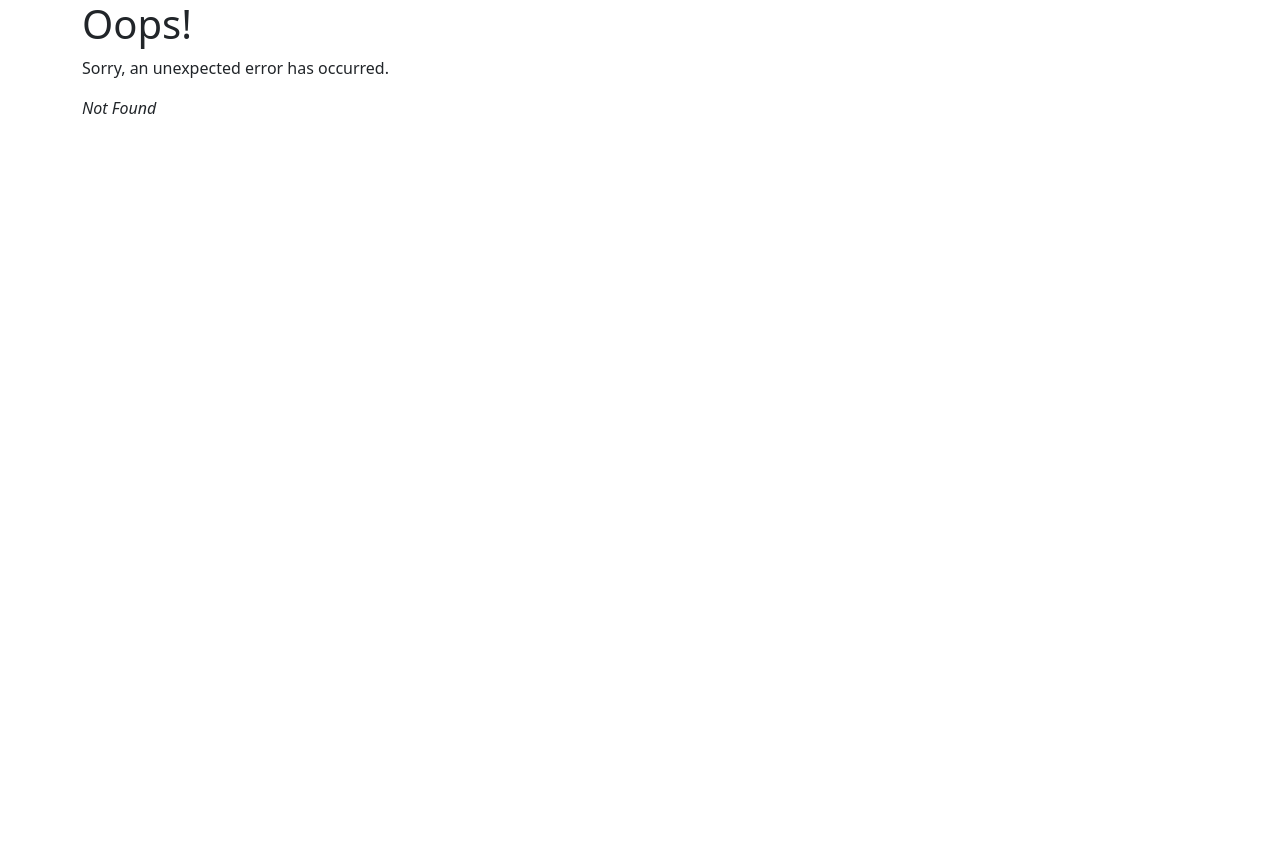
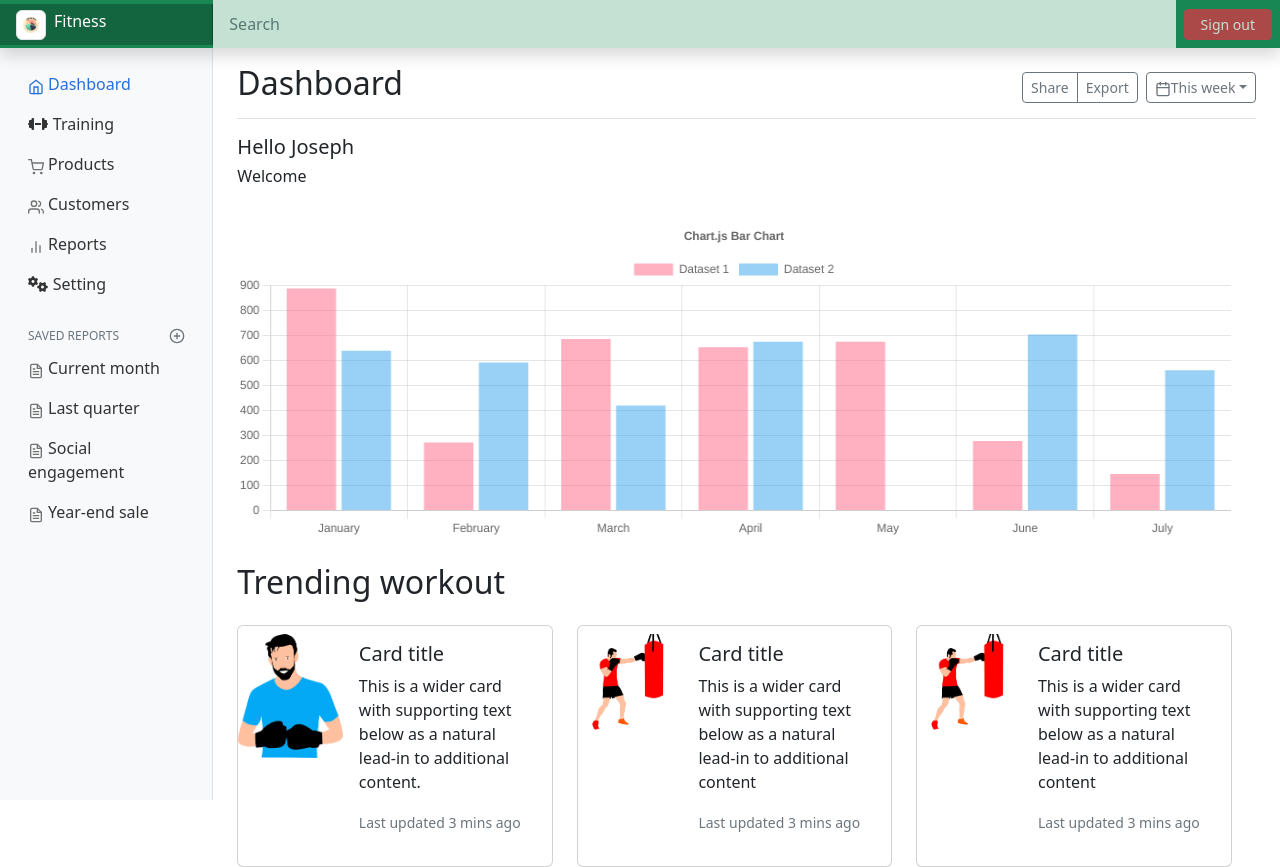
Before and after one commit to josephDev123/Fitness-app, a React (Create React App) app in the folder client/: page /admin in a window 1280 px wide. Before the commit this address had no page. Before the commit the page ends 800 px from the top, so only its background shows below. Built offline with nearby package versions, Linux system fonts and the light colour scheme.

Commit message:
modified:   client/public/index.html, client_routes.js, Dashboard.jsx, Trending.jsx and created IndexChart.jsx and Training.jsx

```diff
--- a/client/public/index.html
+++ b/client/public/index.html
@@ -13,7 +13,7 @@
 
     <link rel="manifest" href="%PUBLIC_URL%/manifest.json" />
     <link href="https://cdn.jsdelivr.net/npm/bootstrap@5.2.2/dist/css/bootstrap.min.css" rel="stylesheet" integrity="sha384-Zenh87qX5JnK2Jl0vWa8Ck2rdkQ2Bzep5IDxbcnCeuOxjzrPF/et3URy9Bv1WTRi" crossorigin="anonymous">
-
+    <link rel="stylesheet" href="https://cdnjs.cloudflare.com/ajax/libs/font-awesome/6.2.1/css/all.min.css" integrity="sha512-MV7K8+y+gLIBoVD59lQIYicR65iaqukzvf/nwasF0nqhPay5w/9lJmVM2hMDcnK1OnMGCdVK+iQrJ7lzPJQd1w==" crossorigin="anonymous" referrerpolicy="no-referrer" />
     <title>Fitness App</title>
   </head>
   <body>
--- /dev/null
+++ b/client/src/components/IndexChart.jsx
@@ -0,0 +1,51 @@
+import React from 'react'
+import {Chart as ChartJS, CategoryScale,LinearScale,BarElement, Title,Tooltip,Legend} from 'chart.js';
+import { Bar } from 'react-chartjs-2';
+import { faker } from '@faker-js/faker';
+import Trending from './pages/Trending';
+
+
+ChartJS.register(CategoryScale,LinearScale,BarElement,Title,Tooltip, Legend);
+
+export const options = {
+  responsive: true,
+  maintainAspectRatio: false,
+  plugins: {
+    legend: {
+      position: 'top',
+    },
+    title: {
+      display: true,
+      text: 'Chart.js Bar Chart',
+    },
+  },
+};
+
+const labels = ['January', 'February', 'March', 'April', 'May', 'June', 'July'];
+
+export const data = {
+  labels,
+  datasets: [
+    {
+      label: 'Dataset 1',
+      data: labels.map(() => faker.datatype.number({ min: 0, max: 1000 })),
+      backgroundColor: 'rgba(255, 99, 132, 0.5)',
+    },
+    {
+      label: 'Dataset 2',
+      data: labels.map(() => faker.datatype.number({ min: 0, max: 1000 })),
+      backgroundColor: 'rgba(53, 162, 235, 0.5)',
+    },
+  ],
+};
+
+
+
+export default function IndexChart(){
+  return (
+     <section className='row' style={{maxHeight:'20rem'}}>
+        <Bar options={options} data={data} width={100} />
+        <Trending/>
+     </section>
+  )
+}
--- a/client/src/components/Layouts/Dashboard.jsx
+++ b/client/src/components/Layouts/Dashboard.jsx
@@ -1,45 +1,8 @@
 import React from 'react'
 import { Outlet, Link } from 'react-router-dom';
-import {Chart as ChartJS, CategoryScale,LinearScale,BarElement, Title,Tooltip,Legend} from 'chart.js';
-import { Bar } from 'react-chartjs-2';
-import { faker } from '@faker-js/faker';
 import   '../../assets/styles/dashboard_style.css'
 import  '../../assets/styles/dashboard.css';
 
-
-ChartJS.register(CategoryScale,LinearScale,BarElement,Title,Tooltip, Legend);
-
-export const options = {
-  responsive: true,
-  maintainAspectRatio: false,
-  plugins: {
-    legend: {
-      position: 'top',
-    },
-    title: {
-      display: true,
-      text: 'Chart.js Bar Chart',
-    },
-  },
-};
-
-const labels = ['January', 'February', 'March', 'April', 'May', 'June', 'July'];
-
-export const data = {
-  labels,
-  datasets: [
-    {
-      label: 'Dataset 1',
-      data: labels.map(() => faker.datatype.number({ min: 0, max: 1000 })),
-      backgroundColor: 'rgba(255, 99, 132, 0.5)',
-    },
-    {
-      label: 'Dataset 2',
-      data: labels.map(() => faker.datatype.number({ min: 0, max: 1000 })),
-      backgroundColor: 'rgba(53, 162, 235, 0.5)',
-    },
-  ],
-};
 
 
 
@@ -49,93 +12,93 @@ export default function Dashboard() {
   return (
 
    <>
-      <header class="navbar navbar-dark sticky-top bg-success flex-md-nowrap p-0 shadow">
+      <header className="navbar navbar-dark sticky-top bg-success flex-md-nowrap p-0 shadow">
         <Link className="navbar-brand col-md-3 col-lg-2 me-0 px-3 fs-6" to="#">
           <img src={process.env.PUBLIC_URL + '/imgs/logo/logo.png'} alt="Logo" width="30" height="24" className="d-inline-block me-2 align-text-top img-fluid img-thumbnail"/>
           Fitness
         </Link>
-        <button class="navbar-toggler position-absolute d-md-none" type="button" data-bs-toggle="collapse" data-bs-target="#sidebarMenu" aria-controls="sidebarMenu" aria-expanded="true" aria-label="Toggle navigation">
-          <span class="navbar-toggler-icon"></span>
+        <button className="navbar-toggler position-absolute d-md-none" type="button" data-bs-toggle="collapse" data-bs-target="#sidebarMenu" aria-controls="sidebarMenu" aria-expanded="true" aria-label="Toggle navigation">
+          <span className="navbar-toggler-icon"></span>
         </button>
-        <input class="form-control form-control-dark w-100 rounded-0 border-0 bg-body opacity-75" type="text" placeholder="Search" aria-label="Search"/>
-        <div class="navbar-nav">
-          <div class="nav-item text-nowrap">
-            <button class="btn btn-sm btn-danger opacity-75 px-3 m-2" href="#">Sign out</button>
+        <input className="form-control form-control-dark w-100 rounded-0 border-0 bg-body opacity-75" type="text" placeholder="Search" aria-label="Search"/>
+        <div className="navbar-nav">
+          <div className="nav-item text-nowrap">
+            <button className="btn btn-sm btn-danger opacity-75 px-3 m-2" to="#">Sign out</button>
           </div>
         </div>
       </header>
 
-      <div class="container-fluid">
-        <div class="row">
-          <nav id="sidebarMenu" class="col-md-3 col-lg-2 d-md-block bg-light sidebar collapse show">
-            <div class="position-sticky pt-3 sidebar-sticky">
-              <ul class="nav flex-column">
-                <li class="nav-item">
-                  <Link class="nav-link active" aria-current="page" href="#">
-                    <svg xmlns="http://www.w3.org/2000/svg" width="24" height="24" viewBox="0 0 24 24" fill="none" stroke="currentColor" stroke-width="2" stroke-linecap="round" stroke-linejoin="round" class="feather feather-home align-text-bottom" aria-hidden="true"><path d="M3 9l9-7 9 7v11a2 2 0 0 1-2 2H5a2 2 0 0 1-2-2z"></path><polyline points="9 22 9 12 15 12 15 22"></polyline></svg>
+      <div className="container-fluid">
+        <div className="row">
+          <nav id="sidebarMenu" className="col-md-3 col-lg-2 d-md-block bg-light sidebar collapse show">
+            <div className="position-sticky pt-3 sidebar-sticky">
+              <ul className="nav flex-column">
+                <li className="nav-item">
+                  <Link className="nav-link active" aria-current="page" to="/admin">
+                    <svg xmlns="http://www.w3.org/2000/svg" width="24" height="24" viewBox="0 0 24 24" fill="none" stroke="currentColor" strokeWidth="2" strokeLinecap="round" className="feather feather-home align-text-bottom" aria-hidden="true"><path d="M3 9l9-7 9 7v11a2 2 0 0 1-2 2H5a2 2 0 0 1-2-2z"></path><polyline points="9 22 9 12 15 12 15 22"></polyline></svg>
                     Dashboard
                   </Link>
                 </li>
-                <li class="nav-item">
-                  <Link class="nav-link" href="#">
-                    <svg xmlns="http://www.w3.org/2000/svg" width="24" height="24" viewBox="0 0 24 24" fill="none" stroke="currentColor" stroke-width="2" stroke-linecap="round" stroke-linejoin="round" class="feather feather-file align-text-bottom" aria-hidden="true"><path d="M13 2H6a2 2 0 0 0-2 2v16a2 2 0 0 0 2 2h12a2 2 0 0 0 2-2V9z"></path><polyline points="13 2 13 9 20 9"></polyline></svg>
-                    Orders
+                <li className="nav-item">
+                  <Link className="nav-link" to="training">
+                  <i className="fa-solid fa-dumbbell" style={{marginRight:'0.3rem'}}></i>
+                    Training
                   </Link>
                 </li>
-                <li class="nav-item">
-                  <Link class="nav-link" href="#">
-                    <svg xmlns="http://www.w3.org/2000/svg" width="24" height="24" viewBox="0 0 24 24" fill="none" stroke="currentColor" stroke-width="2" stroke-linecap="round" stroke-linejoin="round" class="feather feather-shopping-cart align-text-bottom" aria-hidden="true"><circle cx="9" cy="21" r="1"></circle><circle cx="20" cy="21" r="1"></circle><path d="M1 1h4l2.68 13.39a2 2 0 0 0 2 1.61h9.72a2 2 0 0 0 2-1.61L23 6H6"></path></svg>
+                <li className="nav-item">
+                  <Link className="nav-link" to="#">
+                    <svg xmlns="http://www.w3.org/2000/svg" width="24" height="24" viewBox="0 0 24 24" fill="none" stroke="currentColor" strokeWidth="2" strokeLinecap="round" className="feather feather-shopping-cart align-text-bottom" aria-hidden="true"><circle cx="9" cy="21" r="1"></circle><circle cx="20" cy="21" r="1"></circle><path d="M1 1h4l2.68 13.39a2 2 0 0 0 2 1.61h9.72a2 2 0 0 0 2-1.61L23 6H6"></path></svg>
                     Products
                   </Link>
                 </li>
-                <li class="nav-item">
-                  <Link class="nav-link" href="#">
-                    <svg xmlns="http://www.w3.org/2000/svg" width="24" height="24" viewBox="0 0 24 24" fill="none" stroke="currentColor" stroke-width="2" stroke-linecap="round" stroke-linejoin="round" class="feather feather-users align-text-bottom" aria-hidden="true"><path d="M17 21v-2a4 4 0 0 0-4-4H5a4 4 0 0 0-4 4v2"></path><circle cx="9" cy="7" r="4"></circle><path d="M23 21v-2a4 4 0 0 0-3-3.87"></path><path d="M16 3.13a4 4 0 0 1 0 7.75"></path></svg>
+                <li className="nav-item">
+                  <Link className="nav-link" to="#">
+                    <svg xmlns="http://www.w3.org/2000/svg" width="24" height="24" viewBox="0 0 24 24" fill="none" stroke="currentColor" strokeWidth="2" strokeLinecap="round" className="feather feather-users align-text-bottom" aria-hidden="true"><path d="M17 21v-2a4 4 0 0 0-4-4H5a4 4 0 0 0-4 4v2"></path><circle cx="9" cy="7" r="4"></circle><path d="M23 21v-2a4 4 0 0 0-3-3.87"></path><path d="M16 3.13a4 4 0 0 1 0 7.75"></path></svg>
                     Customers
                   </Link>
                 </li>
-                <li class="nav-item">
-                  <Link class="nav-link" href="#">
-                    <svg xmlns="http://www.w3.org/2000/svg" width="24" height="24" viewBox="0 0 24 24" fill="none" stroke="currentColor" stroke-width="2" stroke-linecap="round" stroke-linejoin="round" class="feather feather-bar-chart-2 align-text-bottom" aria-hidden="true"><line x1="18" y1="20" x2="18" y2="10"></line><line x1="12" y1="20" x2="12" y2="4"></line><line x1="6" y1="20" x2="6" y2="14"></line></svg>
+                <li className="nav-item">
+                  <Link className="nav-link" to="#">
+                    <svg xmlns="http://www.w3.org/2000/svg" width="24" height="24" viewBox="0 0 24 24" fill="none" stroke="currentColor" strokeWidth="2" strokeLinecap="round" className="feather feather-bar-chart-2 align-text-bottom" aria-hidden="true"><line x1="18" y1="20" x2="18" y2="10"></line><line x1="12" y1="20" x2="12" y2="4"></line><line x1="6" y1="20" x2="6" y2="14"></line></svg>
                     Reports
                   </Link>
                 </li>
-                <li class="nav-item">
-                  <Link class="nav-link" href="#">
-                    <svg xmlns="http://www.w3.org/2000/svg" width="24" height="24" viewBox="0 0 24 24" fill="none" stroke="currentColor" stroke-width="2" stroke-linecap="round" stroke-linejoin="round" class="feather feather-layers align-text-bottom" aria-hidden="true"><polygon points="12 2 2 7 12 12 22 7 12 2"></polygon><polyline points="2 17 12 22 22 17"></polyline><polyline points="2 12 12 17 22 12"></polyline></svg>
-                    Integrations
+                <li className="nav-item">
+                  <Link className="nav-link" to="#">
+                  <i className="fa-solid fa-gears" style={{marginRight:'0.3rem'}}></i>
+                    Setting
                   </Link>
                 </li>
               </ul>
 
-              <h6 class="sidebar-heading d-flex justify-content-between align-items-center px-3 mt-4 mb-1 text-muted text-uppercase">
+              <h6 className="sidebar-heading d-flex justify-content-between align-items-center px-3 mt-4 mb-1 text-muted text-uppercase">
                 <span>Saved reports</span>
-                <Link class="link-secondary" href="#" aria-label="Add Link new report">
-                  <svg xmlns="http://www.w3.org/2000/svg" width="24" height="24" viewBox="0 0 24 24" fill="none" stroke="currentColor" stroke-width="2" stroke-linecap="round" stroke-linejoin="round" class="feather feather-plus-circle align-text-bottom" aria-hidden="true"><circle cx="12" cy="12" r="10"></circle><line x1="12" y1="8" x2="12" y2="16"></line><line x1="8" y1="12" x2="16" y2="12"></line></svg>
+                <Link className="link-secondary" to="#" aria-label="Add Link new report">
+                  <svg xmlns="http://www.w3.org/2000/svg" width="24" height="24" viewBox="0 0 24 24" fill="none" stroke="currentColor" strokeWidth="2" strokeLinecap="round" className="feather feather-plus-circle align-text-bottom" aria-hidden="true"><circle cx="12" cy="12" r="10"></circle><line x1="12" y1="8" x2="12" y2="16"></line><line x1="8" y1="12" x2="16" y2="12"></line></svg>
                 </Link>
               </h6>
-              <ul class="nav flex-column mb-2">
-                <li class="nav-item">
-                  <Link class="nav-link" href="#">
-                    <svg xmlns="http://www.w3.org/2000/svg" width="24" height="24" viewBox="0 0 24 24" fill="none" stroke="currentColor" stroke-width="2" stroke-linecap="round" stroke-linejoin="round" class="feather feather-file-text align-text-bottom" aria-hidden="true"><path d="M14 2H6a2 2 0 0 0-2 2v16a2 2 0 0 0 2 2h12a2 2 0 0 0 2-2V8z"></path><polyline points="14 2 14 8 20 8"></polyline><line x1="16" y1="13" x2="8" y2="13"></line><line x1="16" y1="17" x2="8" y2="17"></line><polyline points="10 9 9 9 8 9"></polyline></svg>
+              <ul className="nav flex-column mb-2">
+                <li className="nav-item">
+                  <Link className="nav-link" to="#">
+                    <svg xmlns="http://www.w3.org/2000/svg" width="24" height="24" viewBox="0 0 24 24" fill="none" stroke="currentColor" strokeWidth="2" strokeLinecap="round" className="feather feather-file-text align-text-bottom" aria-hidden="true"><path d="M14 2H6a2 2 0 0 0-2 2v16a2 2 0 0 0 2 2h12a2 2 0 0 0 2-2V8z"></path><polyline points="14 2 14 8 20 8"></polyline><line x1="16" y1="13" x2="8" y2="13"></line><line x1="16" y1="17" x2="8" y2="17"></line><polyline points="10 9 9 9 8 9"></polyline></svg>
                     Current month
                   </Link>
                 </li>
-                <li class="nav-item">
-                  <Link class="nav-link" href="#">
-                    <svg xmlns="http://www.w3.org/2000/svg" width="24" height="24" viewBox="0 0 24 24" fill="none" stroke="currentColor" stroke-width="2" stroke-linecap="round" stroke-linejoin="round" class="feather feather-file-text align-text-bottom" aria-hidden="true"><path d="M14 2H6a2 2 0 0 0-2 2v16a2 2 0 0 0 2 2h12a2 2 0 0 0 2-2V8z"></path><polyline points="14 2 14 8 20 8"></polyline><line x1="16" y1="13" x2="8" y2="13"></line><line x1="16" y1="17" x2="8" y2="17"></line><polyline points="10 9 9 9 8 9"></polyline></svg>
+                <li className="nav-item">
+                  <Link className="nav-link" to="#">
+                    <svg xmlns="http://www.w3.org/2000/svg" width="24" height="24" viewBox="0 0 24 24" fill="none" stroke="currentColor" strokeWidth="2" strokeLinecap="round" className="feather feather-file-text align-text-bottom" aria-hidden="true"><path d="M14 2H6a2 2 0 0 0-2 2v16a2 2 0 0 0 2 2h12a2 2 0 0 0 2-2V8z"></path><polyline points="14 2 14 8 20 8"></polyline><line x1="16" y1="13" x2="8" y2="13"></line><line x1="16" y1="17" x2="8" y2="17"></line><polyline points="10 9 9 9 8 9"></polyline></svg>
                     Last quarter
                   </Link>
                 </li>
-                <li class="nav-item">
-                  <Link class="nav-link" href="#">
-                    <svg xmlns="http://www.w3.org/2000/svg" width="24" height="24" viewBox="0 0 24 24" fill="none" stroke="currentColor" stroke-width="2" stroke-linecap="round" stroke-linejoin="round" class="feather feather-file-text align-text-bottom" aria-hidden="true"><path d="M14 2H6a2 2 0 0 0-2 2v16a2 2 0 0 0 2 2h12a2 2 0 0 0 2-2V8z"></path><polyline points="14 2 14 8 20 8"></polyline><line x1="16" y1="13" x2="8" y2="13"></line><line x1="16" y1="17" x2="8" y2="17"></line><polyline points="10 9 9 9 8 9"></polyline></svg>
+                <li className="nav-item">
+                  <Link className="nav-link" to="#">
+                    <svg xmlns="http://www.w3.org/2000/svg" width="24" height="24" viewBox="0 0 24 24" fill="none" stroke="currentColor" strokeWidth="2" strokeLinecap="round" className="feather feather-file-text align-text-bottom" aria-hidden="true"><path d="M14 2H6a2 2 0 0 0-2 2v16a2 2 0 0 0 2 2h12a2 2 0 0 0 2-2V8z"></path><polyline points="14 2 14 8 20 8"></polyline><line x1="16" y1="13" x2="8" y2="13"></line><line x1="16" y1="17" x2="8" y2="17"></line><polyline points="10 9 9 9 8 9"></polyline></svg>
                     Social engagement
                   </Link>
                 </li>
-                <li class="nav-item">
-                  <Link class="nav-link" href="#">
-                    <svg xmlns="http://www.w3.org/2000/svg" width="24" height="24" viewBox="0 0 24 24" fill="none" stroke="currentColor" stroke-width="2" stroke-linecap="round" stroke-linejoin="round" class="feather feather-file-text align-text-bottom" aria-hidden="true"><path d="M14 2H6a2 2 0 0 0-2 2v16a2 2 0 0 0 2 2h12a2 2 0 0 0 2-2V8z"></path><polyline points="14 2 14 8 20 8"></polyline><line x1="16" y1="13" x2="8" y2="13"></line><line x1="16" y1="17" x2="8" y2="17"></line><polyline points="10 9 9 9 8 9"></polyline></svg>
+                <li className="nav-item">
+                  <Link className="nav-link" to="#">
+                    <svg xmlns="http://www.w3.org/2000/svg" width="24" height="24" viewBox="0 0 24 24" fill="none" stroke="currentColor" strokeWidth="2" strokeLinecap="round" className="feather feather-file-text align-text-bottom" aria-hidden="true"><path d="M14 2H6a2 2 0 0 0-2 2v16a2 2 0 0 0 2 2h12a2 2 0 0 0 2-2V8z"></path><polyline points="14 2 14 8 20 8"></polyline><line x1="16" y1="13" x2="8" y2="13"></line><line x1="16" y1="17" x2="8" y2="17"></line><polyline points="10 9 9 9 8 9"></polyline></svg>
                     Year-end sale
                   </Link>
                 </li>
@@ -143,17 +106,17 @@ export default function Dashboard() {
             </div>
           </nav>
 
-          <main class="col-md-9 ms-sm-auto col-lg-10 px-md-4"><div class="chartjs-size-monitor"><div class="chartjs-size-monitor-expand"><div class=""></div></div><div class="chartjs-size-monitor-shrink"><div class=""></div></div></div>
-            <div class="d-flex justify-content-between flex-wrap flex-md-nowrap align-items-center pt-3 pb-2 mb-3 border-bottom">
-              <h1 class="h2">Dashboard</h1>
+          <main className="col-md-9 ms-sm-auto col-lg-10 px-md-4"><div className="chartjs-size-monitor"><div className="chartjs-size-monitor-expand"><div className=""></div></div><div className="chartjs-size-monitor-shrink"><div className=""></div></div></div>
+            <div className="d-flex justify-content-between flex-wrap flex-md-nowrap align-items-center pt-3 pb-2 mb-3 border-bottom">
+              <h1 className="h2">Dashboard</h1>
 
-              <div class="btn-toolbar mb-2 mb-md-0">
-                <div class="btn-group me-2">
-                  <button type="button" class="btn btn-sm btn-outline-secondary">Share</button>
-                  <button type="button" class="btn btn-sm btn-outline-secondary">Export</button>
+              <div className="btn-toolbar mb-2 mb-md-0">
+                <div className="btn-group me-2">
+                  <button type="button" className="btn btn-sm btn-outline-secondary">Share</button>
+                  <button type="button" className="btn btn-sm btn-outline-secondary">Export</button>
                 </div>
-                <button type="button" class="btn btn-sm btn-outline-secondary dropdown-toggle">
-                  <svg xmlns="http://www.w3.org/2000/svg" width="24" height="24" viewBox="0 0 24 24" fill="none" stroke="currentColor" stroke-width="2" stroke-linecap="round" stroke-linejoin="round" class="feather feather-calendar align-text-bottom" aria-hidden="true"><rect x="3" y="4" width="18" height="18" rx="2" ry="2"></rect><line x1="16" y1="2" x2="16" y2="6"></line><line x1="8" y1="2" x2="8" y2="6"></line><line x1="3" y1="10" x2="21" y2="10"></line></svg>
+                <button type="button" className="btn btn-sm btn-outline-secondary dropdown-toggle">
+                  <svg xmlns="http://www.w3.org/2000/svg" width="24" height="24" viewBox="0 0 24 24" fill="none" stroke="currentColor" strokeWidth="2" strokeLinecap="round" className="feather feather-calendar align-text-bottom" aria-hidden="true"><rect x="3" y="4" width="18" height="18" rx="2" ry="2"></rect><line x1="16" y1="2" x2="16" y2="6"></line><line x1="8" y1="2" x2="8" y2="6"></line><line x1="3" y1="10" x2="21" y2="10"></line></svg>
                   This week
                 </button>
               </div>
@@ -163,9 +126,7 @@ export default function Dashboard() {
               <h6 className=''>Welcome</h6>
             </section>
 
-            <section className='row' style={{maxHeight:'20rem'}}>
-                <Bar options={options} data={data} width={100} />
-            </section>
+
             <div className='row mt-4'>
               <Outlet/>
             </div>
--- a/client/src/components/pages/Trending.jsx
+++ b/client/src/components/pages/Trending.jsx
@@ -2,14 +2,14 @@ import React from 'react'
 
 export default function Trending() {
   return (
-    <section>
-      <h2 className='mb-4'>Trending workout</h2>
+    <section className='mt-4'>
+      <h2 className='mb-4 '>Trending workout</h2>
       <section className='row g-4'>
           <section className='col-md-4'>
           <div className="card mb-3 h-100" style={{maxWidth:"540px"}}>
             <div className="row g-0">
               <div className=" col-lg-4 col-md-12">
-                <img src={process.env.PUBLIC_URL +'/cartoons/box-4530067_1280.png'} className="img-fluid rounded-start mt-2" alt="..."/>
+                <img src={process.env.PUBLIC_URL +'/cartoons/box-4530067_1280.png'} className="img-fluid rounded mx-auto mt-2" alt="..."/>
               </div>
               <div className="col-lg-8">
                 <div className="card-body">
@@ -26,7 +26,7 @@ export default function Trending() {
           <div className="card mb-3 h-100" style={{maxWidth:"540px"}}>
             <div className="row g-0">
               <div className="col-lg-4 col-md-12">
-                <img src={process.env.PUBLIC_URL +'/cartoons/boxing-4574648_.png'} className="img-fluid rounded-start"  alt="..."/>
+                <img src={process.env.PUBLIC_URL +'/cartoons/boxing-4574648_.png'} className="img-fluid rounded mx-auto mt-2"  alt="..."/>
               </div>
               <div className="col-lg-8">
                 <div className="card-body">
@@ -43,7 +43,7 @@ export default function Trending() {
           <div className="card mb-3 h-100" style={{maxWidth:"540px"}}>
             <div className="row g-0">
               <div className="col-lg-4 col-md-12">
-                <img src={process.env.PUBLIC_URL +'/cartoons/boxing-4574648_.png'} className="img-fluid rounded-start"  alt="..."/>
+                <img src={process.env.PUBLIC_URL +'/cartoons/boxing-4574648_.png'} className="img-fluid rounded mx-auto mt-2"  alt="..."/>
               </div>
               <div className="col-lg-8">
                 <div className="card-body">
@@ -57,9 +57,6 @@ export default function Trending() {
           </section>
 
       </section>
-
-
-
     </section>
   )
 }
```
Also changed, not shown: client/src/client_routes.js (+11 -4 lines), client/src/components/pages/Training.jsx (added, +16 -0 lines).
